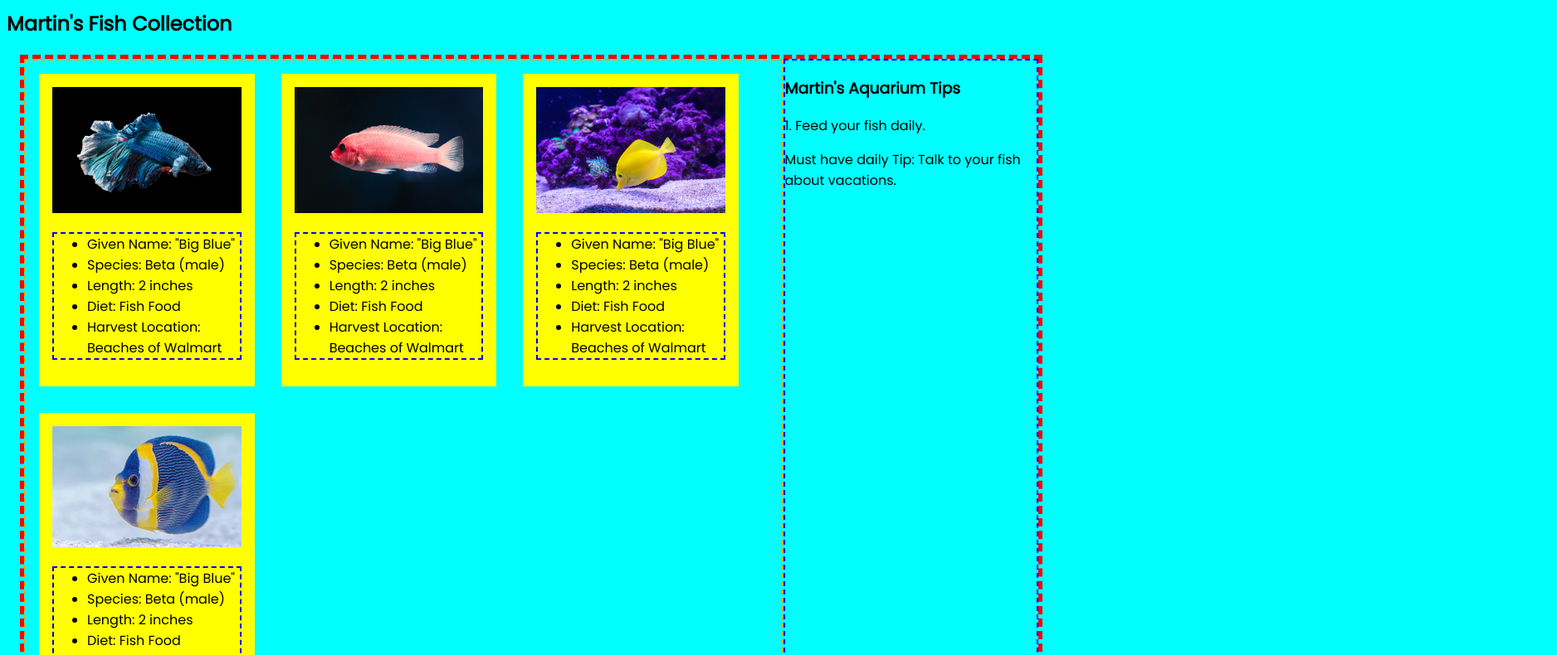
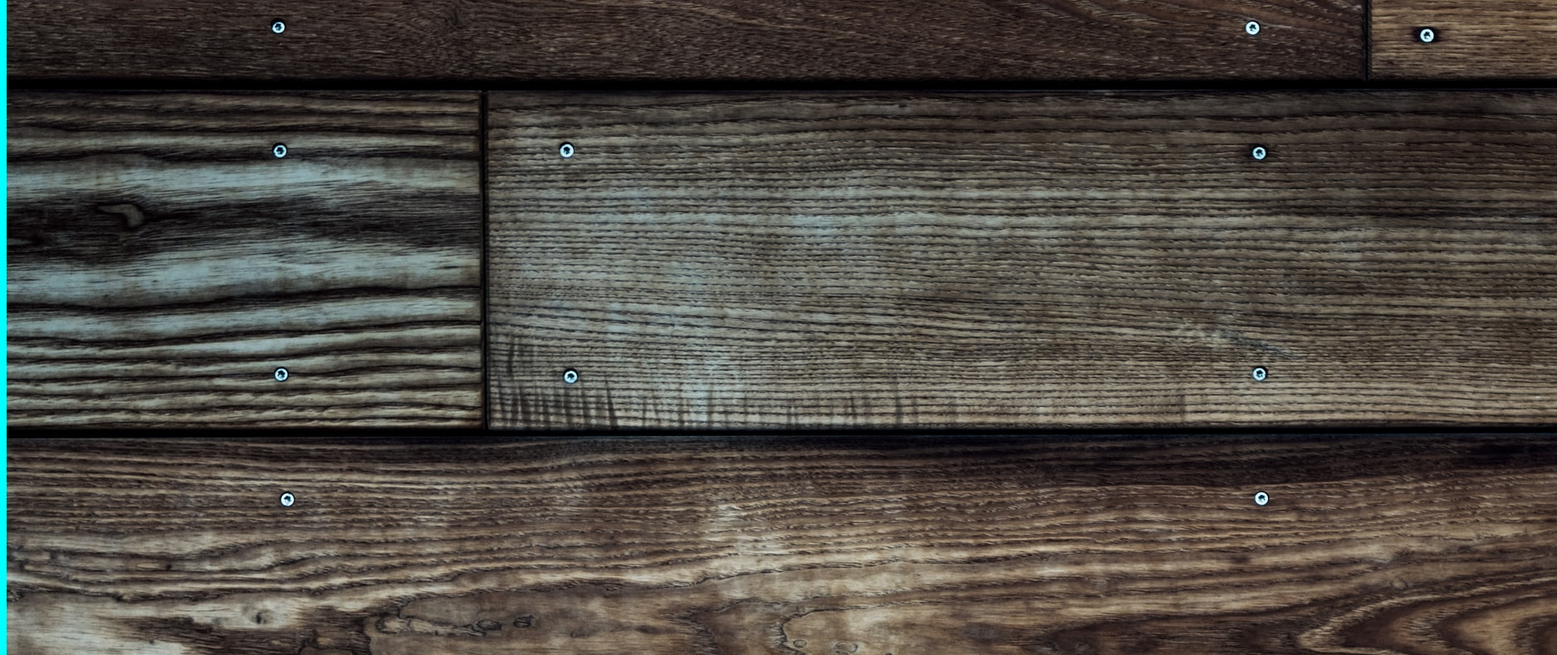
Before and after one commit to bcdavis/nss-aquarium, a plain HTML site: page index.html in a window 1280 px wide. Shown: the part 230-1020 px from the top of the page at 83% size, 1876 px wide, since content can reach past the window. Drawn offline with Linux system fonts and the light colour scheme.

Commit message:
updated background

```diff
--- a/index.html
+++ b/index.html
@@ -9,6 +9,7 @@
 </head>
 <body>
     <main>
+        <img src="images/dark-wood-background.jpg" alt="dark wood background picture">
         <header>
             <div>
                 <img src="images/ma_logo.png" alt="Martin's Aquarium Logo">
```
